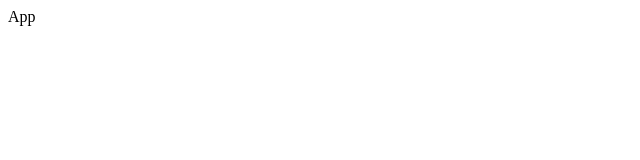
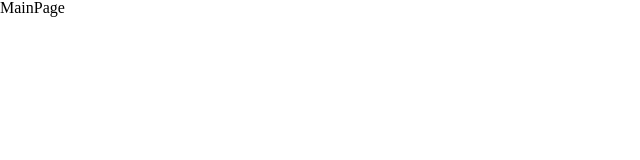
Before and after one commit to THE-SOPT-WEB/leeSeoYeong, a React (Vite) app in the folder week4-ts/: page / in a window 1280 px wide. Shown: the top 160 px of the page, without its empty margins (0-640 px from the left). Built offline with nearby package versions, Linux system fonts and the light colour scheme.

Commit message:
chore: 스타일 및 타입 폴더 생성, 전역 스타일 추가

```diff
--- a/week4-ts/src/App.tsx
+++ b/week4-ts/src/App.tsx
@@ -1,3 +1,10 @@
+import GlobalStyle from "./styles/global";
+import MainPage from "./pages/MainPage";
 export default function App() {
-  return <div>App</div>;
+  return (
+    <>
+      <GlobalStyle />
+      <MainPage />
+    </>
+  );
 }
--- /dev/null
+++ b/week4-ts/src/styles/global.ts
@@ -0,0 +1,47 @@
+import { createGlobalStyle } from "styled-components";
+import reset from "styled-reset";
+
+const GlobalStyle = createGlobalStyle`
+  ${reset};
+  html,
+  body {
+    max-width: 100vw;
+    margin: 0 auto;
+  }
+
+  * {
+    box-sizing: border-box;
+  }
+  button {
+    cursor: pointer;
+    border: none;
+    outline: none;
+    -webkit-appearance: none;
+    border-radius: 0;
+    padding: 0;
+  }
+  input {
+    -webkit-appearance: none;
+    -webkit-border-radius: 0;
+  }
+  input:focus {
+    outline: none;
+  }
+  textarea {
+    box-sizing: border-box;
+    appearance: none;
+    -moz-appearance: none;
+    -webkit-appearance: none;
+  }
+  textarea:focus {
+    outline: none;
+  }
+  a {
+    text-decoration:none;
+  }
+  input[disabled] {
+    background-color: white;
+  }
+`;
+
+export default GlobalStyle;
```
Also changed, not shown: week4-ts/src/types/index.ts (added).
